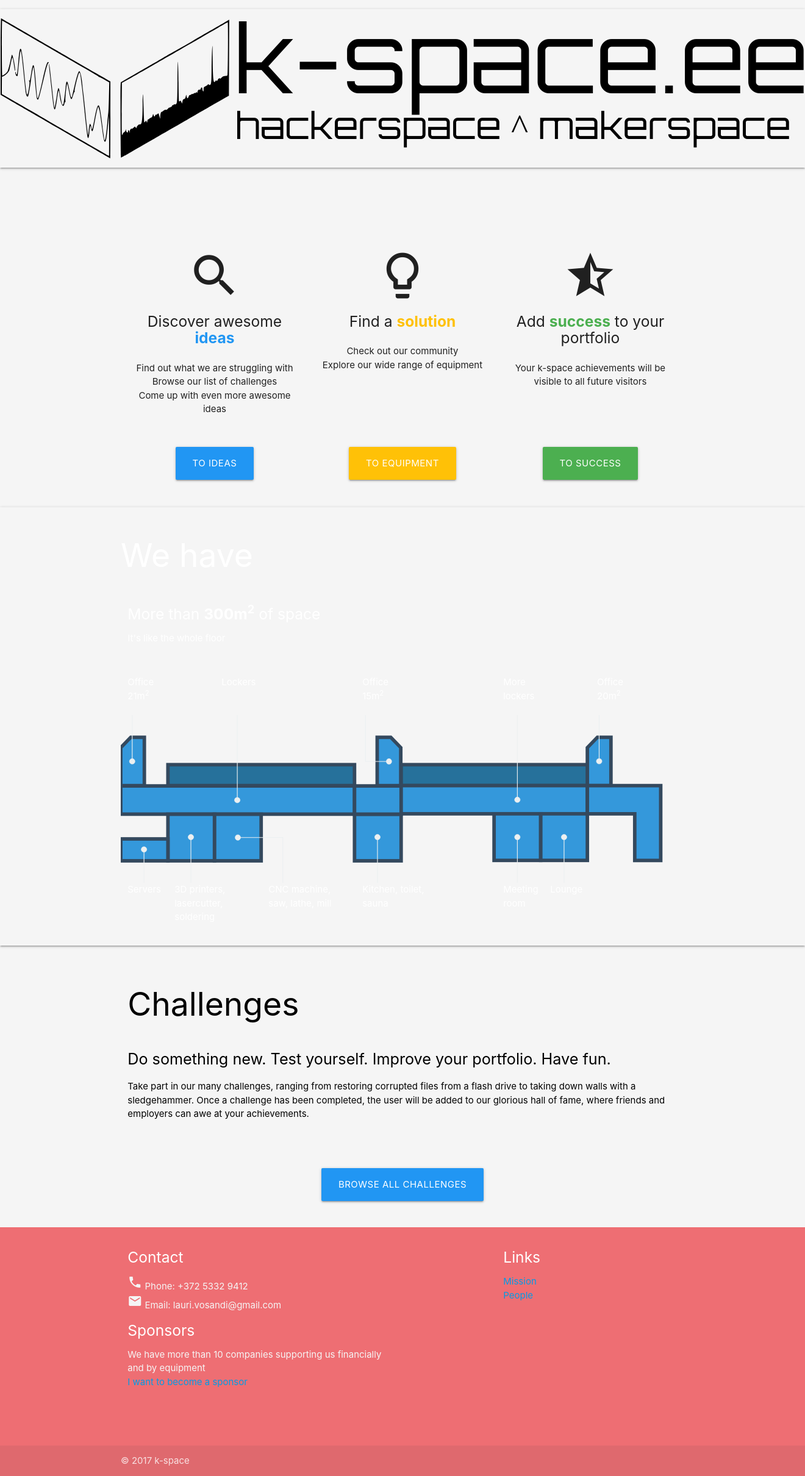
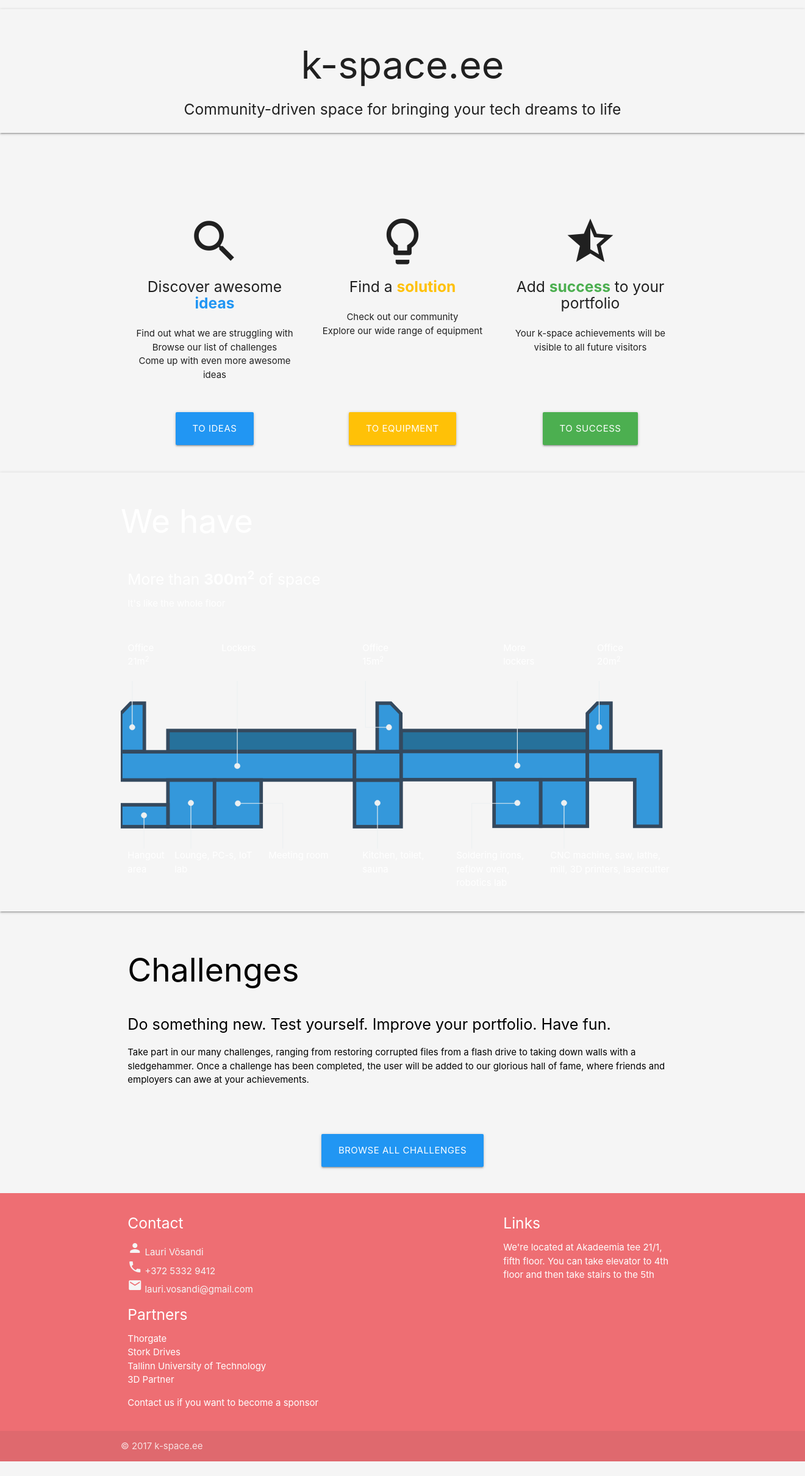
Before and after one commit to k-space-ee/k-space-web, a Django app: page / in a window 1320 px wide. Shown: the whole page at 61% size. After the commit the page ends 2397 px from the top, so only its background shows below. Run offline with Django 3.2, Linux system fonts and the light colour scheme; data that the repository does not hold is empty; some libraries are stand-ins or nearby versions; grey boxes are pictures that could not be loaded.

Commit message:
Separate map and correct room usage

```diff
--- a/templates/base_footer.html
+++ b/templates/base_footer.html
@@ -19,25 +19,26 @@
           <div class="col l6 s12">
             <h5 class="white-text">Contact</h5>
             <p class="grey-text text-lighten-4">
-              <i class="material-icons">phone</i> Phone: +372 5332 9412
-              <br>
-              <i class="material-icons">email</i> Email: lauri.vosandi@gmail.com
+              <i class="material-icons">person</i> Lauri Võsandi<br/>
+              <i class="material-icons">phone</i> +372 5332 9412<br/>
+              <i class="material-icons">email</i> lauri.vosandi@gmail.com
             </p>
 
-            <h5 class="white-text">Sponsors</h5>
+            <h5 class="white-text">Partners</h5>
             <p class="grey-text text-lighten-4">
-              We have more than 10 companies supporting us financially and by equipment
-              </br>
-              <a class="highlight" href="#">I want to become a sponsor</a>
+              <ul>
+                <li>Thorgate</li>
+                <li>Stork Drives</li>
+                <li>Tallinn University of Technology</li>
+                <li>3D Partner</li>
+              </ul>
+              Contact us if you want to become a sponsor
             </p>
 
           </div>
           <div class="col l4 offset-l2 s12">
             <h5 class="white-text">Links</h5>
-            <ul>
-              <li><a class="highlight" href="#!">Mission</a></li>
-              <li><a class="highlight" href="#!">People</a></li>
-            </ul>
+            <p>We're located at Akadeemia tee 21/1, fifth floor. You can take elevator to 4th floor and then take stairs to the 5th</p>
             <iframe src="https://www.google.com/maps/embed?pb=!1m18!1m12!1m3!1d1015.5421689053422!2d24.659768056865254!3d59.39830538168295!2m3!1f0!2f0!3f0!3m2!1i1024!2i768!4f13.1!3m3!1m2!1s0x469295abf80677bd%3A0x89a6e8a5671f608b!2sAkadeemia+tee+21%2F1%2C+12618+Tallinn!5e0!3m2!1set!2see!4v1507405326247"
                     width="350" height="200" frameborder="0" style="border:0" allowfullscreen></iframe>
           </div>
@@ -45,8 +46,7 @@
       </div>
       <div class="footer-copyright">
         <div class="container">
-          © 2017 k-space
-          <!-- <a class="grey-text text-lighten-4 right" href="#!">More Links</a> -->
+          © 2017 k-space.ee
         </div>
       </div>
     </footer>
--- a/templates/index.html
+++ b/templates/index.html
@@ -13,11 +13,10 @@
     <div class="fadeimage" style="background-image:url('https://owncloud.koodur.com/index.php/apps/gallery/preview.public/1055905?width=2600&height=2600&c=a635e088958188e4490b17a91602366a&requesttoken=TGJTDncMBCtJEG40Djt9HSUBIykoWn4bNwQpP09YAx4%3D%3A85kCFd3z8QYaaAKggYmQi%2F0mtMcmz7iSGQBOmq84Z50%3D&token=j0HUdRNEaZ37wGE')"></div> -->
 
     <div class="header center-align z-depth-1 section">
-      {% include 'logo.svg' %}
-      <!--<h1 class="">k-space.ee</h1>
+      <h1 class="">k-space.ee</h1>
       <div class="slogan">
         <h5 class="center-align">Community-driven space for bringing your tech dreams to life</h5>
-      </div>-->
+      </div>
     </div>
 
     <br/><br/><br/>
@@ -66,7 +65,7 @@
           </div>
         </div>
 
-        <a href="/inventory" class="btn-large amber hide-on-med-and-up">to equipment</a>
+        <a href="#" class="btn-large amber hide-on-med-and-up">to equipment</a>
 
       </div>
     </div>
@@ -127,134 +126,21 @@
         <div class="col s1">&nbsp;</div>
         <div class="col s1">Office 20m<sup>2</sup></div>
         <div class="col s1">&nbsp;</div>
-
       </div>
     </div>
 
     <div class="container">
-
-      <!-- SVG START -->
-      <svg version="1.1" xmlns="http://www.w3.org/2000/svg" xmlns:xlink="http://www.w3.org/1999/xlink" x="0px" y="0px"
-	         viewBox="0 0 802.7 239.1" style="enable-background:new 0 0 802.7 239.1;" xml:space="preserve">
-        <style type="text/css">
-	        .st0 {
-            fill: #26719B;
-            stroke: #34495E;
-            stroke-width: 5;
-            stroke-miterlimit: 10;
-          }
-
-          .st1 {
-            fill: #3498DB;
-            stroke: #34495E;
-            stroke-width: 5;
-            stroke-miterlimit: 10;
-          }
-
-          .st2 {
-            fill: #ECF0F1;
-            stroke: #ECF0F1;
-            stroke-miterlimit: 10;
-          }
-
-          .st3 {
-            fill: #ECF0F1;
-            stroke: #ECF0F1;
-            stroke-width: 0.5;
-            stroke-miterlimit: 10;
-          }
-
-          .st4 {
-            fill: none;
-            stroke: #ECF0F1;
-            stroke-miterlimit: 10;
-          }
-        </style>
-        <g id="bg">
-        </g>
-        <g id="Layer_1">
-	        <g id="XMLID_20_">
-		        <rect id="XMLID_14_" x="67.2" y="70.6" class="st0" width="265.8" height="29.8"/>
-		        <rect id="XMLID_16_" x="399.4" y="70.6" class="st0" width="265.8" height="29.8"/>
-	        </g>
-	        <g id="XMLID_17_">
-		        <rect id="XMLID_1_" x="0" y="100.9" class="st1" width="333" height="40.2"/>
-		        <rect id="XMLID_4_" x="67.2" y="141.2" class="st1" width="66.4" height="66.4"/>
-		        <rect id="XMLID_5_" x="0" y="176.4" class="st1" width="67.2" height="31.2"/>
-		        <rect id="XMLID_6_" x="133.6" y="141.2" class="st1" width="66.4" height="66.4"/>
-		        <rect id="XMLID_7_" x="333" y="141.2" class="st1" width="66.4" height="66.4"/>
-		        <polygon id="XMLID_3_" class="st1" points="33.6,100.4 0,100.4 0,46.3 14.3,31.5 33.6,31.5 		"/>
-		        <rect id="XMLID_2_" x="398.9" y="100.4" class="st1" width="265.8" height="40.2"/>
-		        <rect id="XMLID_13_" x="531.8" y="140.6" class="st1" width="66.4" height="66.4"/>
-		        <rect id="XMLID_11_" x="598.3" y="140.6" class="st1" width="66.4" height="66.4"/>
-		        <polygon id="XMLID_8_" class="st1" points="698.3,100.4 664.7,100.4 664.7,46.3 679,31.5 698.3,31.5 		"/>
-		        <rect id="XMLID_10_" x="333" y="100.9" class="st1" width="66.4" height="40.2"/>
-		        <polygon id="XMLID_12_" class="st1" points="365.3,100.4 398.9,100.4 398.9,46.3 384.6,31.5 365.3,31.5 		"/>
-		        <polygon id="XMLID_9_" class="st1" points="769.2,207.1 732.2,207.1 732.2,140.6 664.7,140.6 664.7,100.4 769.2,100.4 		"/>
-	        </g>
-        </g>
-        <g id="jooned">
-	        <g id="XMLID_212_">
-		        <line id="XMLID_214_" class="st2" x1="16.3" y1="65.9" x2="16.3" y2="0"/>
-		        <ellipse id="XMLID_213_" class="st3" cx="16.3" cy="65.9" rx="4" ry="3.9"/>
-	        </g>
-	        <g id="XMLID_209_">
-		        <line id="XMLID_211_" class="st2" x1="166" y1="121.1" x2="166" y2="-0.2"/>
-		        <ellipse id="XMLID_210_" class="st3" cx="166" cy="121.1" rx="4" ry="3.9"/>
-	        </g>
-	        <g id="XMLID_206_">
-		        <line id="XMLID_208_" class="st2" x1="565" y1="120.6" x2="565" y2="-0.7"/>
-		        <ellipse id="XMLID_207_" class="st3" cx="565" cy="120.6" rx="4" ry="3.9"/>
-	        </g>
-	        <g id="XMLID_203_">
-		        <polyline id="XMLID_205_" class="st4" points="382.1,66 348.6,66 348.6,0 		"/>
-		        <ellipse id="XMLID_204_" class="st3" cx="382.1" cy="66" rx="3.9" ry="4"/>
-	        </g>
-	        <g id="XMLID_200_">
-		        <line id="XMLID_202_" class="st2" x1="681.5" y1="65.7" x2="681.5" y2="-0.2"/>
-		        <ellipse id="XMLID_201_" class="st3" cx="681.5" cy="65.7" rx="4" ry="3.9"/>
-	        </g>
-	        <g id="XMLID_197_">
-		        <line id="XMLID_199_" class="st2" x1="33.1" y1="191.4" x2="33.1" y2="239.1"/>
-		        <ellipse id="XMLID_198_" class="st3" cx="33.1" cy="191.4" rx="4" ry="3.9"/>
-	        </g>
-	        <g id="XMLID_194_">
-		        <line id="XMLID_196_" class="st2" x1="99.9" y1="174.1" x2="99.9" y2="239.1"/>
-		        <ellipse id="XMLID_195_" class="st3" cx="99.9" cy="173.8" rx="4" ry="3.9"/>
-	        </g>
-	        <g id="XMLID_191_">
-		        <polyline id="XMLID_193_" class="st4" points="166.8,174.4 230.9,174.4 230.9,239.1 		"/>
-		        <ellipse id="XMLID_192_" class="st3" cx="166.8" cy="174.4" rx="3.9" ry="4"/>
-	        </g>
-	        <g id="XMLID_188_">
-		        <line id="XMLID_190_" class="st2" x1="365.7" y1="173.8" x2="365.7" y2="239.2"/>
-		        <ellipse id="XMLID_189_" class="st3" cx="365.7" cy="173.8" rx="4" ry="3.9"/>
-	        </g>
-	        <g id="XMLID_185_">
-		        <line id="XMLID_187_" class="st2" x1="565" y1="173.8" x2="565" y2="239.1"/>
-		        <ellipse id="XMLID_186_" class="st3" cx="565" cy="173.8" rx="4" ry="3.9"/>
-	        </g>
-	        <g id="XMLID_182_">
-		        <line id="XMLID_184_" class="st2" x1="631.5" y1="173.8" x2="631.5" y2="239.1"/>
-		        <ellipse id="XMLID_183_" class="st3" cx="631.5" cy="173.8" rx="4" ry="3.9"/>
-	        </g>
-        </g>
-        </svg>
-
+      {% include "map.svg" %}
     </div>
 
     <div class="container white-text" id="svgtext">
       <div class="row">
-        <div class="col s1">Servers</div>
-        <div class="col s2">3D printers, lasercutter, soldering</div>
-        <div class="col s2">CNC machine, saw, lathe, mill</div>
+        <div class="col s1">Hangout area</div>
+        <div class="col s2">Lounge, PC-s, IoT lab</div>
+        <div class="col s2">Meeting room</div>
         <div class="col s2">Kitchen, toilet, sauna</div>
-
-        <div class="col s1">&nbsp;</div>
-        <div class="col s1">Meeting room</div>
-        <div class="col s1">Lounge</div>
-        <div class="col s1">&nbsp;</div>
-        <div class="col s1">&nbsp;</div>
+        <div class="col s2">Soldering irons, reflow oven, robotics lab</div>
+        <div class="col s3">CNC machine, saw, lathe, mill, 3D printers, lasercutter</div>
       </div>
     </div>
   </div>
```
Also changed, not shown: templates/map.svg (added).
